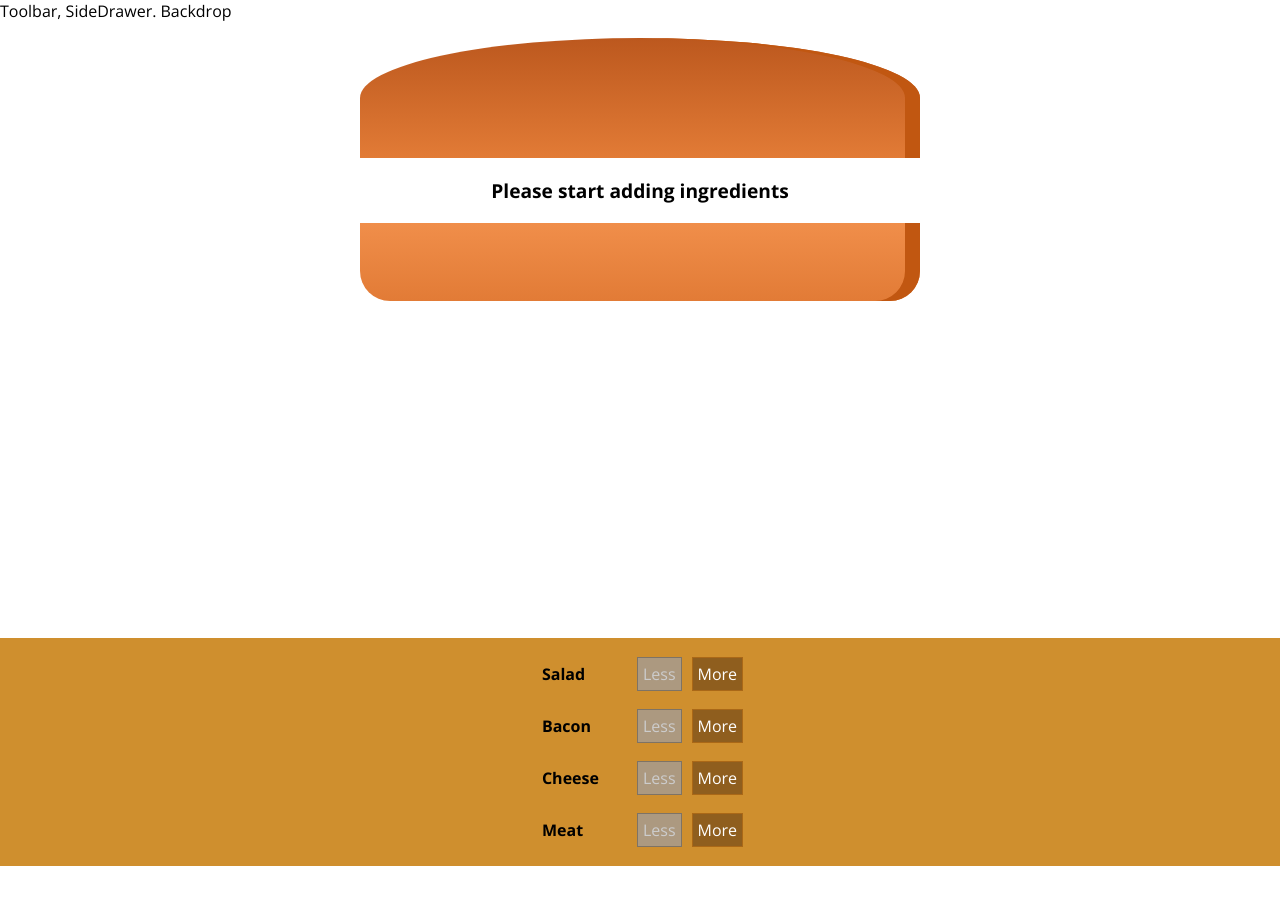
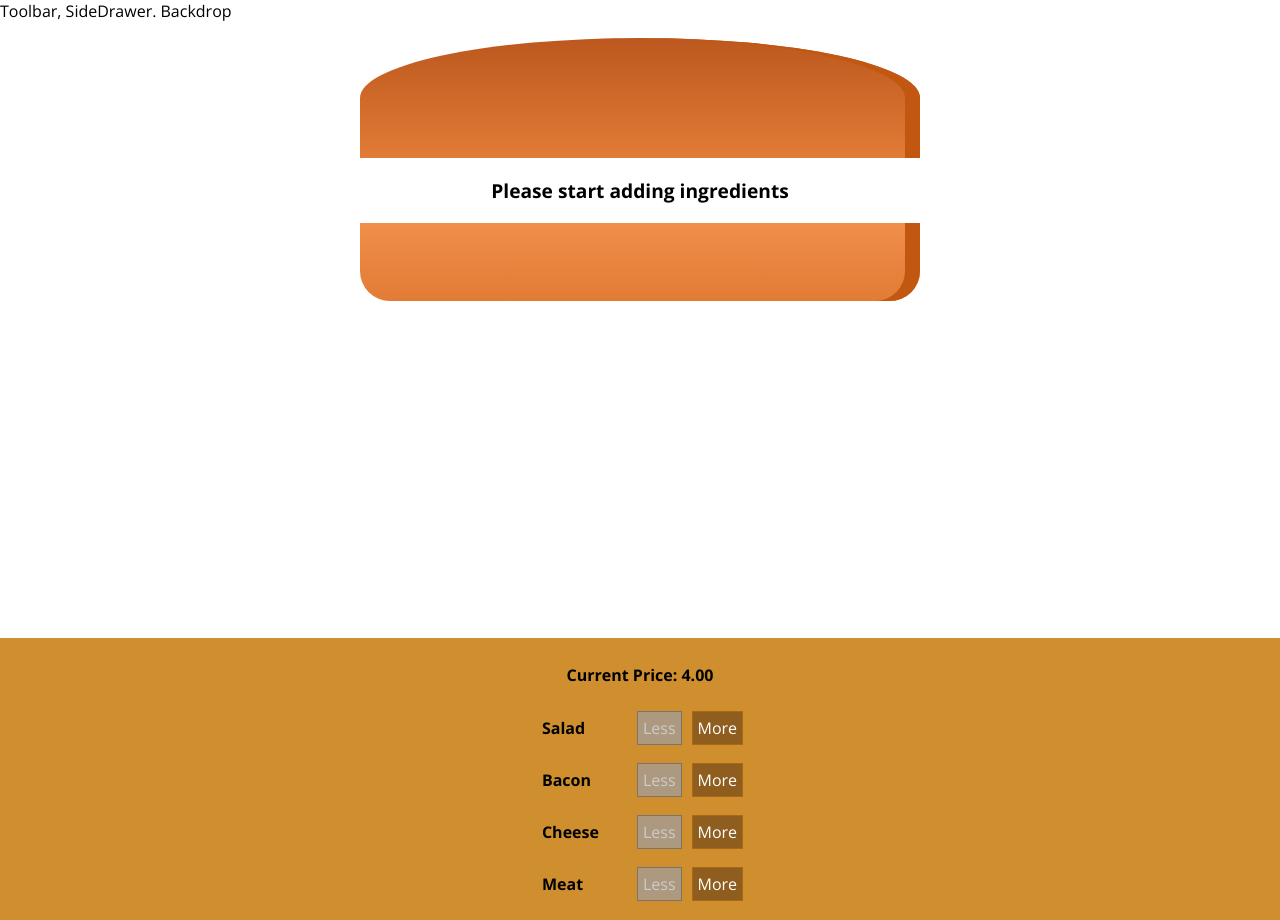
Before and after one commit to trickyBytes/react-guide-burger-builder, a React (Create React App) app: page / in a window 1280 px wide. Before the commit the page ends 866 px from the top, so only its background shows below. Built offline with nearby package versions, Linux system fonts and the light colour scheme.

Commit message:
chapter-7: Added price, plus number format

```diff
--- a/src/components/Burger/BuildControls/BuildControls.js
+++ b/src/components/Burger/BuildControls/BuildControls.js
@@ -12,6 +12,7 @@ const controls = [
 
 const buildControls = props => (
   <div className={classes.BuildControls}>
+    <strong><p>Current Price: {props.price.toFixed(2)}</p></strong>
     {controls.map(ctrl => (
       <BuildControl
         key={ctrl.lable}
--- a/src/containers/BurgerBuilder/BurgerBuilder.js
+++ b/src/containers/BurgerBuilder/BurgerBuilder.js
@@ -56,9 +56,9 @@ class BurgerBuilder extends Component {
   render() {
     const disabledInfo = {
       ...this.state.ingredients
-    }
+    };
 
-    for (let key in disabledInfo){
+    for (let key in disabledInfo) {
       disabledInfo[key] = disabledInfo[key] <= 0;
     }
     // {salad: true, meat:false, ...}
@@ -70,6 +70,7 @@ class BurgerBuilder extends Component {
           ingredientAdded={this.addIngredientHandler}
           ingredientRemoved={this.removeIngredientHandler}
           disabled={disabledInfo}
+          price={this.state.totalPrice}
         />
       </Aux>
     );
```
